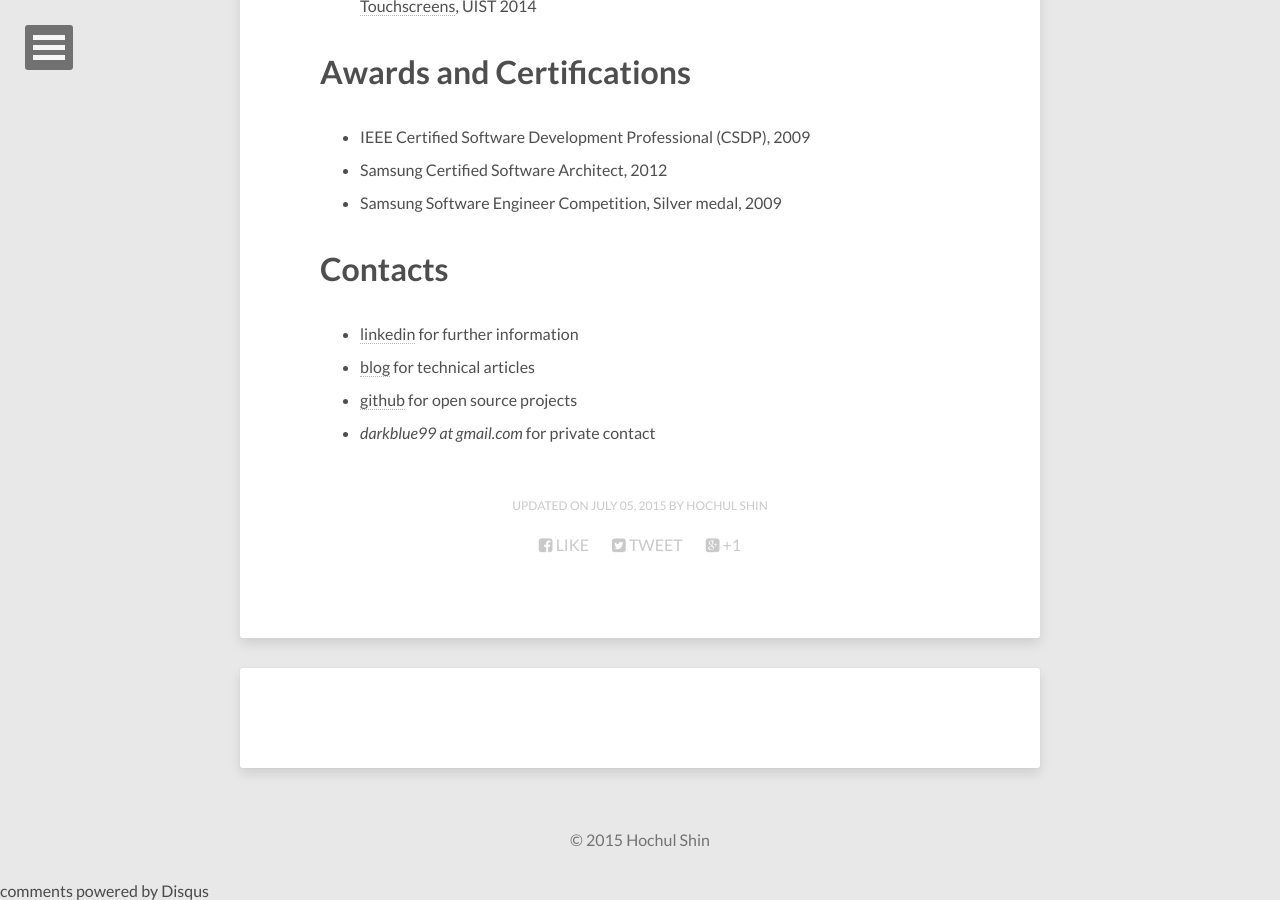
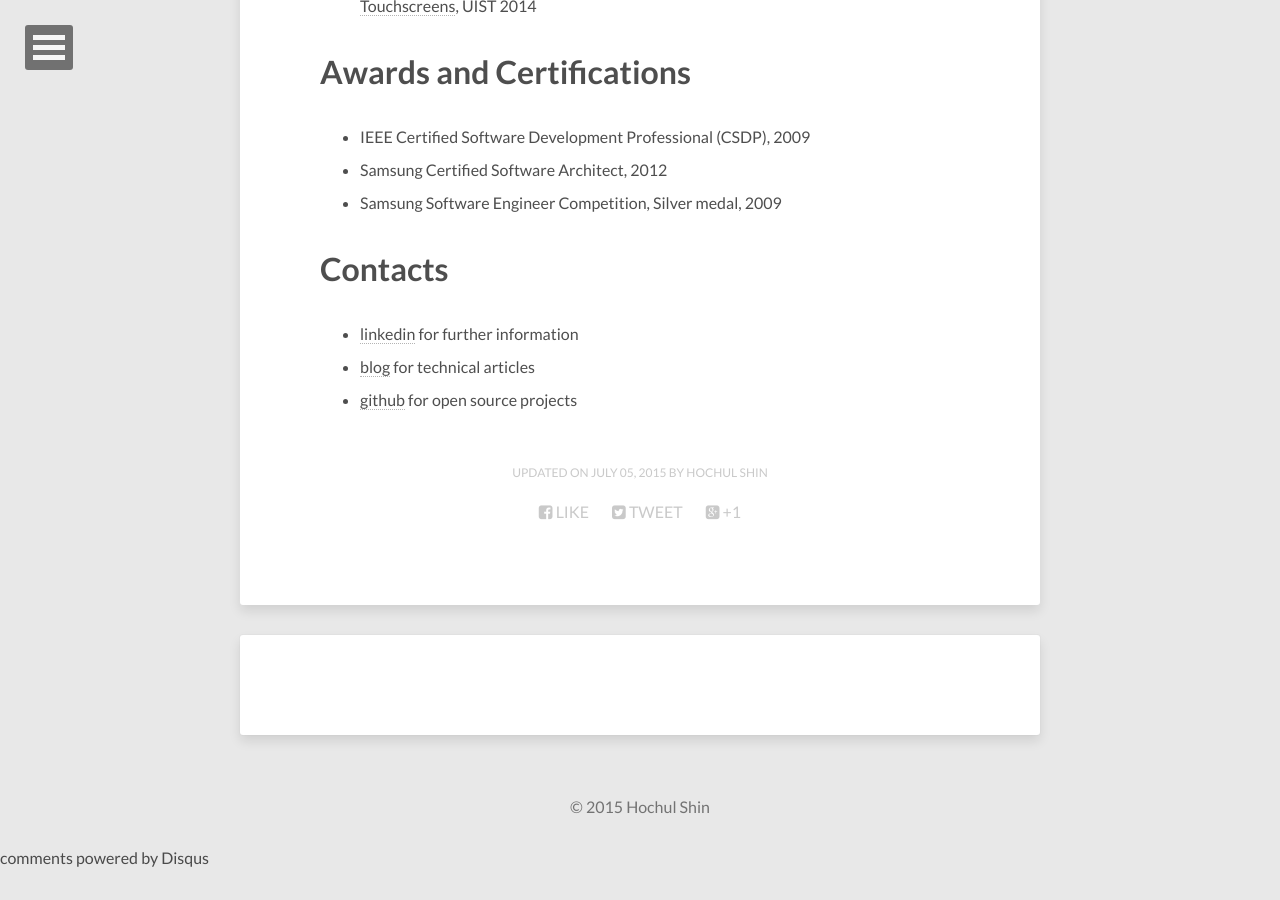
Before and after one commit to dakoo/dakoo.github.io, a Jekyll site: the page built from about/index.md, in a window 1280 px wide and 900 px high, scrolled down 1488 px. Built offline with Jekyll 4.4.1, drawn with Linux system fonts in a browser that asks for light colours; nearby versions of some CDN libraries; comment, search, counter and statistics services are not loaded; after the commit the page ends 2355 px from its top, so only the background shows below that.

Commit message:
private email info removed

```diff
--- a/_config.yml
+++ b/_config.yml
@@ -12,7 +12,7 @@ owner:
   name:           Hochul Shin
   avatar:         avatar.jpg
   bio:            "Software development professional"
-  email:          darkblue99@gmail.com
+  email:
   # Social networking links used in footer. Update and remove as you like.
   twitter:
   facebook:
@@ -23,7 +23,7 @@ owner:
   flickr:
   tumblr:
   # google plus id, include the '+', eg +mmistakes
-  google_plus:    +darkblue99
+  google_plus:
 
 # Background image to be tiled on all pages
 background:
@@ -49,7 +49,7 @@ sass:
 permalink:   /:categories/:title/
 
 # Amount of post to show on home page
-paginate: 3
+paginate: 4
 
 kramdown:
   auto_ids: true
--- a/about/index.md
+++ b/about/index.md
@@ -42,4 +42,3 @@ Published a book and two papers in advanced technical areas such as multimedia,
 - [linkedin](https://kr.linkedin.com/in/hochulshin0) for further information
 - [blog](http://dakoo.github.io) for technical articles
 - [github](https://github.com/dakoo) for open source projects
-- *darkblue99 at gmail.com* for private contact
```
